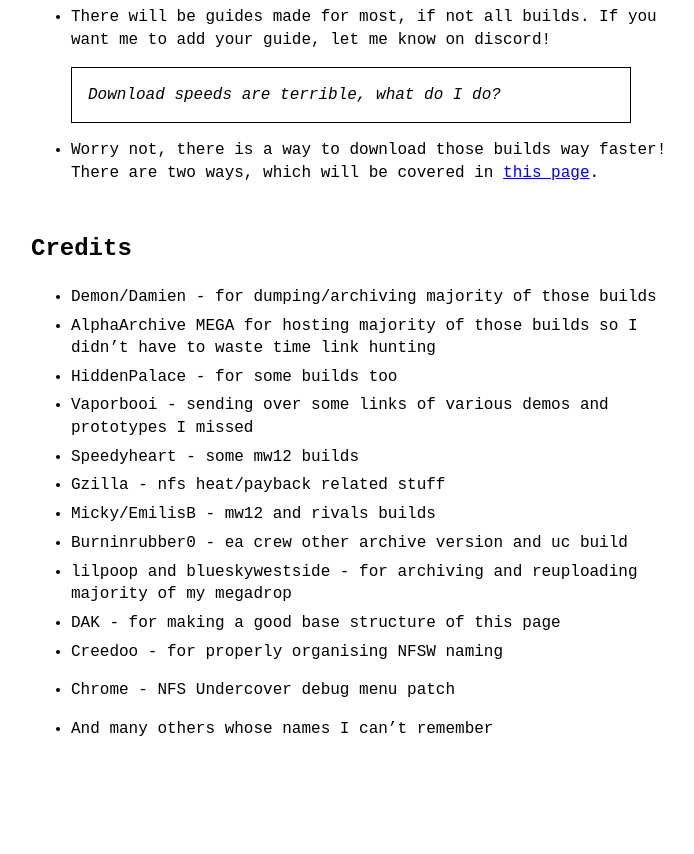
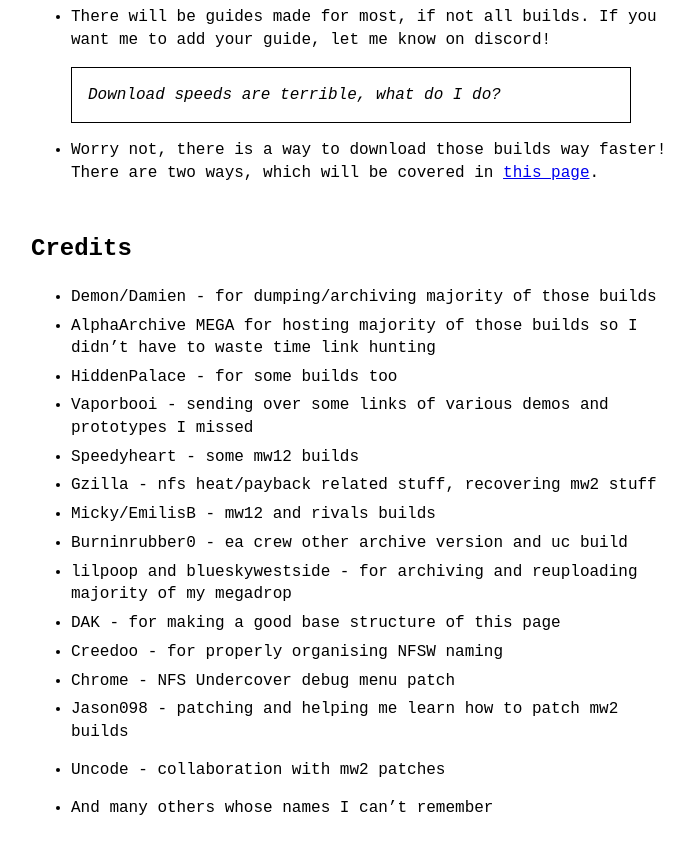
Before and after one commit to dzastsed/dzastsed.github.io, a Jekyll site: the page built from _posts/2024-04-02-nfs-builds.md, in a window 1280 px wide and 900 px high, scrolled down 1210 px. Shown: the top 854 px of the window, without its empty margins (289-983 px from the left). Built offline with Jekyll 4.4.1, drawn with Linux system fonts in a browser that asks for light colours; before the commit the page ends 2030 px from its top, so only the background shows below that.

Commit message:
New story

```diff
--- a/_posts/2024-04-02-nfs-builds.md
+++ b/_posts/2024-04-02-nfs-builds.md
@@ -52,12 +52,14 @@
 - HiddenPalace - for some builds too
 - Vaporbooi - sending over some links of various demos and prototypes I missed
 - Speedyheart - some mw12 builds
-- Gzilla - nfs heat/payback related stuff
+- Gzilla - nfs heat/payback related stuff, recovering mw2 stuff
 - Micky/EmilisB - mw12 and rivals builds
 - Burninrubber0 - ea crew other archive version and uc build
 - lilpoop and blueskywestside - for archiving and reuploading majority of my megadrop
 - DAK - for making a good base structure of this page
 - Creedoo - for properly organising NFSW naming
 - Chrome - NFS Undercover debug menu patch
+- Jason098 - patching and helping me learn how to patch mw2 builds
+- Uncode - collaboration with mw2 patches
 
 - And many others whose names I can't remember
```
Also changed, not shown: _posts/2025-12-25-Dumping-The-Undumpable.md (added, +41 -0 lines), 2 other files.
